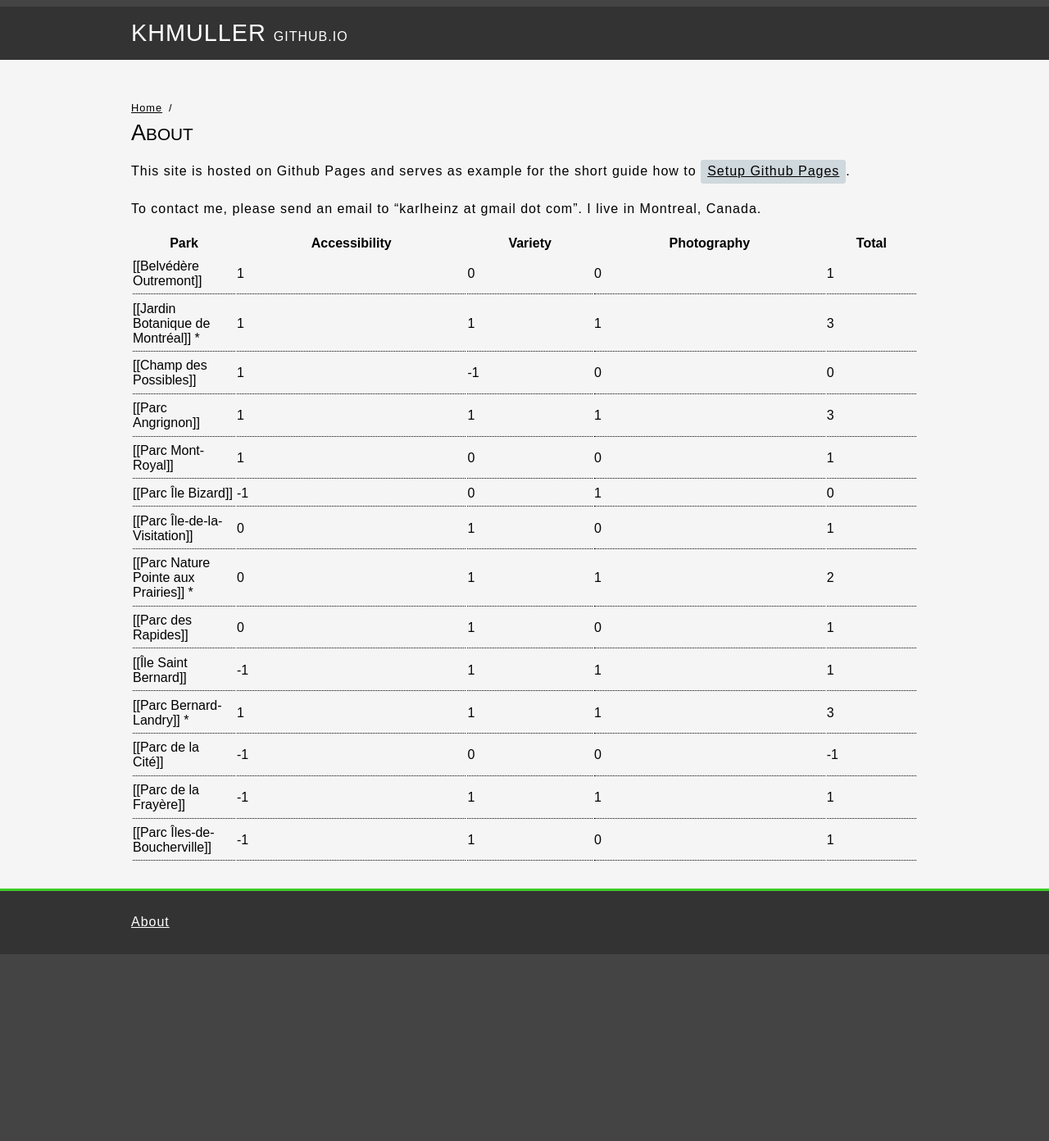
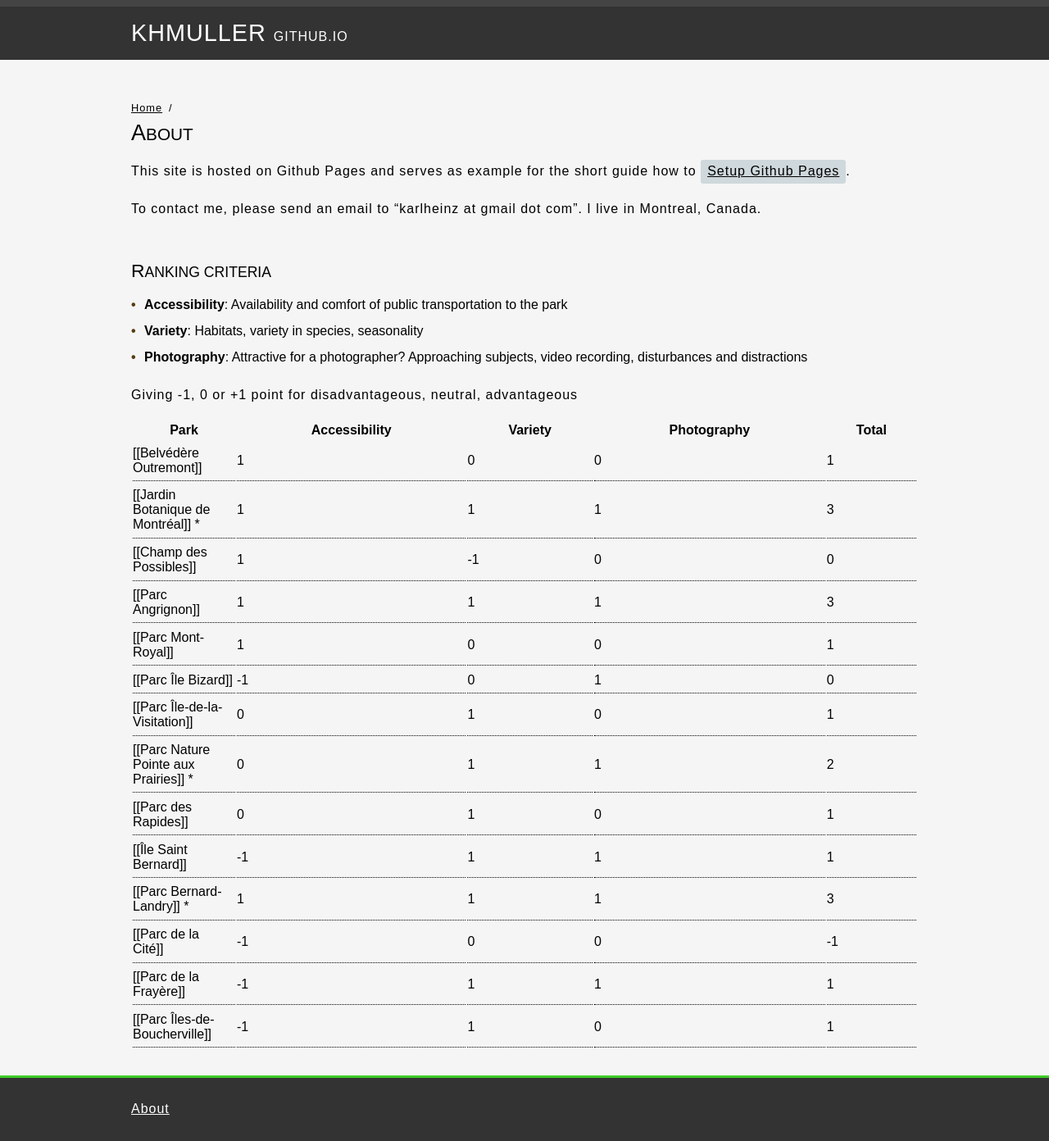
Before and after one commit to KHMuller/khmuller.github.io, a Jekyll site: the page built from about/index.md, in a window 1280 px wide. Shown: the whole page at 82% size. Built offline with Jekyll 4.4.1, drawn with Linux system fonts in a browser that asks for light colours; before the commit the page ends 1164 px from its top, so only the background shows below that.

Commit message:
Update index.md

```diff
--- a/about/index.md
+++ b/about/index.md
@@ -11,6 +11,13 @@ This site is hosted on Github Pages and serves as example for the short guide ho
 
 To contact me, please send an email to "karlheinz at gmail dot com". I live in Montreal, Canada.
 
+### Ranking Criteria
+
+- **Accessibility**: Availability and comfort of public transportation to the park
+- **Variety**: Habitats, variety in species, seasonality
+- **Photography**: Attractive for a photographer? Approaching subjects, video recording, disturbances and distractions
+
+Giving -1, 0 or +1 point for disadvantageous, neutral, advantageous
 
 | Park | Accessibility | Variety | Photography | Total |
 | --- | --- | --- | --- | --- |
```
